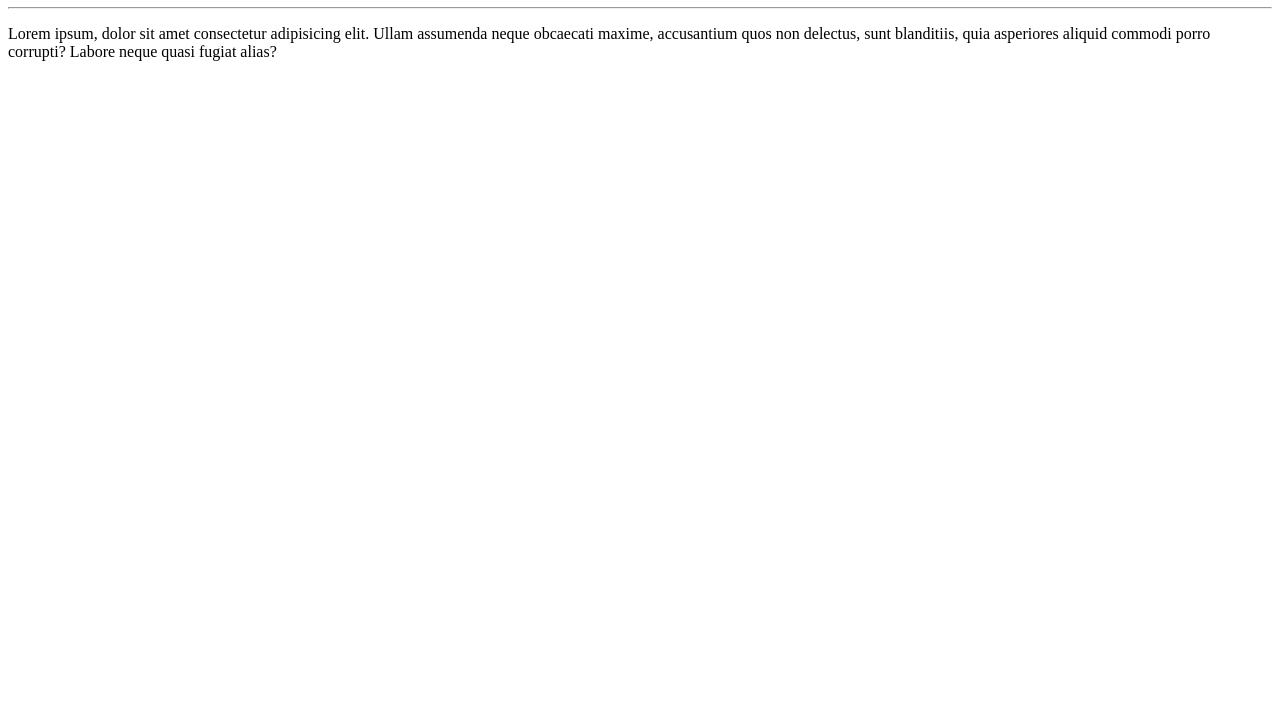
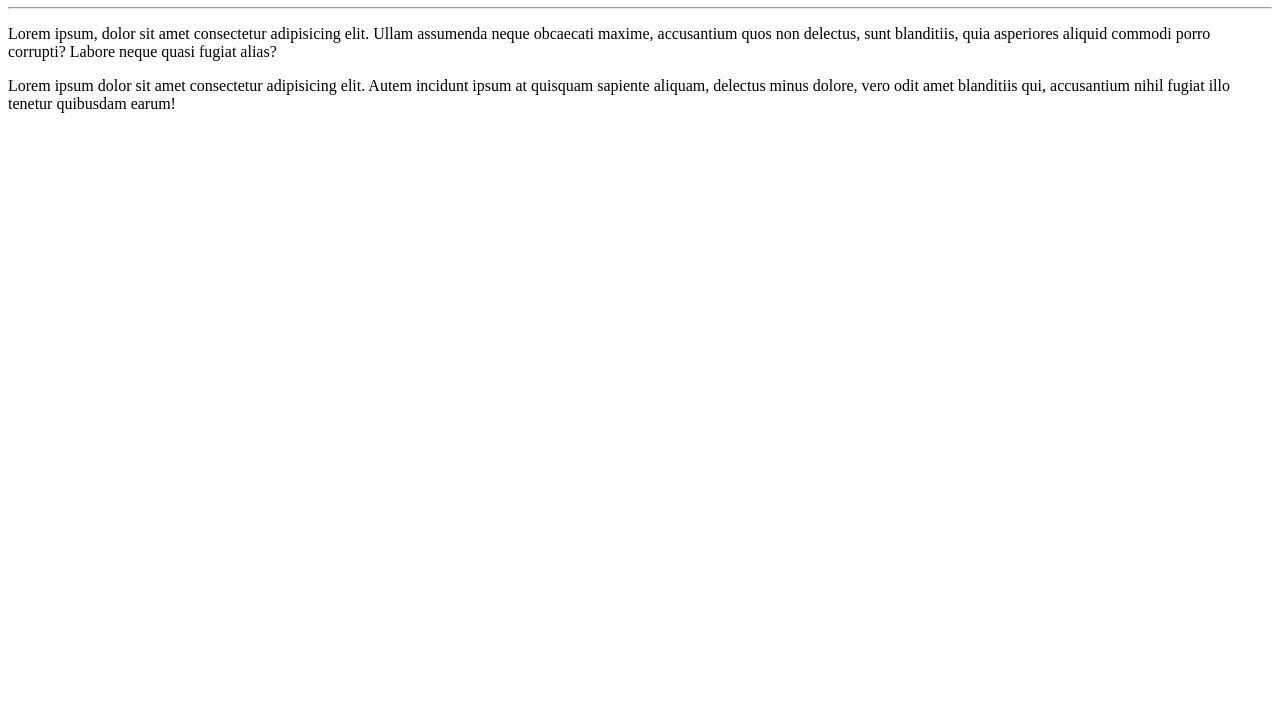
Before and after one commit to atlimarj/Ola-Mundo, a plain HTML site: page site-exemplo/index.html in a window 1280 px wide. Shown: the part 73-800 px from the top of the page. Drawn offline with Linux system fonts and the light colour scheme.

Commit message:
adicionei um parágrafo

```diff
--- a/site-exemplo/index.html
+++ b/site-exemplo/index.html
@@ -9,5 +9,6 @@
 <h1>Olá, Mundo!</h1>
 <hr>
 <p>Lorem ipsum, dolor sit amet consectetur adipisicing elit. Ullam assumenda neque obcaecati maxime, accusantium quos non delectus, sunt blanditiis, quia asperiores aliquid commodi porro corrupti? Labore neque quasi fugiat alias?</p>
+<p>Lorem ipsum dolor sit amet consectetur adipisicing elit. Autem incidunt ipsum at quisquam sapiente aliquam, delectus minus dolore, vero odit amet blanditiis qui, accusantium nihil fugiat illo tenetur quibusdam earum!</p>
 </body>
 </html>
```
